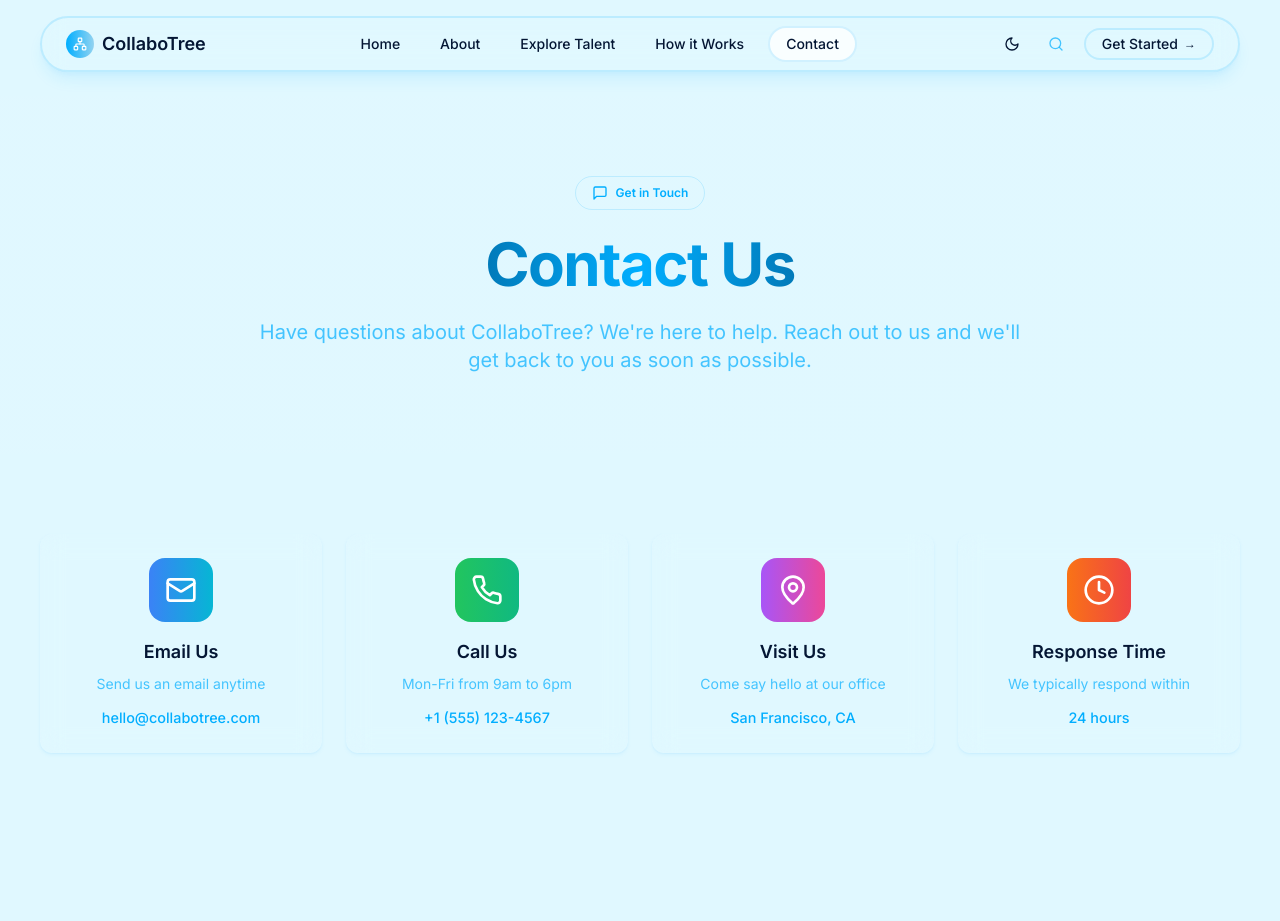
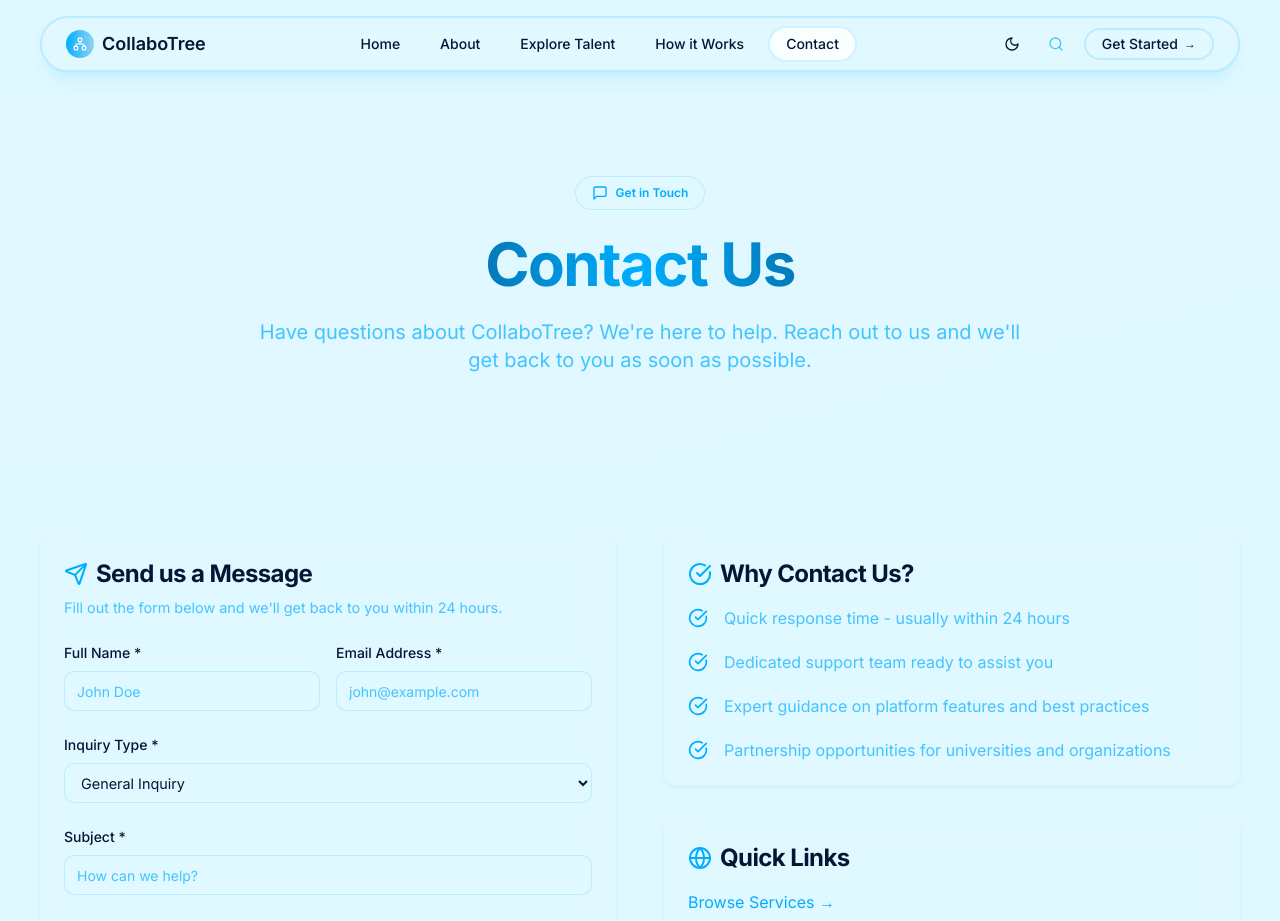
Before and after one commit to ronaldo9991/collabotree, a React (Vite) app in the folder client/: page /contact in a window 1280 px wide. Shown: the top 921 px of the page. Built offline with nearby package versions, Linux system fonts and the light colour scheme; a web font is replaced by a local one.

Commit message:
Remove contact info cards (Email/Call/Visit/Response Time), improve Why Contact Us and Quick Links spacing

```diff
--- a/client/src/pages/Contact.tsx
+++ b/client/src/pages/Contact.tsx
@@ -7,16 +7,10 @@ import { Textarea } from "@/components/ui/textarea";
 import { Badge } from "@/components/ui/badge";
 import { Footer } from "@/components/Footer";
 import {
-  Mail,
-  Phone,
-  MapPin,
-  Clock,
   Send,
   MessageSquare,
-  Users,
   Globe,
-  CheckCircle,
-  AlertCircle
+  CheckCircle
 } from "lucide-react";
 import { useToast } from "@/hooks/use-toast";
 
@@ -30,41 +24,6 @@ export default function Contact() {
     type: "general"
   });
   const [isSubmitting, setIsSubmitting] = useState(false);
-
-  const contactInfo = [
-    {
-      icon: Mail,
-      title: "Email Us",
-      description: "Send us an email anytime",
-      value: "hello@collabotree.com",
-      href: "mailto:hello@collabotree.com",
-      color: "from-blue-500 to-cyan-500"
-    },
-    {
-      icon: Phone,
-      title: "Call Us",
-      description: "Mon-Fri from 9am to 6pm",
-      value: "+1 (555) 123-4567",
-      href: "tel:+15551234567",
-      color: "from-green-500 to-emerald-500"
-    },
-    {
-      icon: MapPin,
-      title: "Visit Us",
-      description: "Come say hello at our office",
-      value: "San Francisco, CA",
-      href: "#",
-      color: "from-purple-500 to-pink-500"
-    },
-    {
-      icon: Clock,
-      title: "Response Time",
-      description: "We typically respond within",
-      value: "24 hours",
-      href: "#",
-      color: "from-orange-500 to-red-500"
-    }
-  ];
 
   const inquiryTypes = [
     { value: "general", label: "General Inquiry" },
@@ -103,25 +62,6 @@ export default function Contact() {
     setIsSubmitting(false);
   };
 
-  const containerVariants = {
-    hidden: { opacity: 0 },
-    visible: {
-      opacity: 1,
-      transition: {
-        staggerChildren: 0.1,
-      },
-    },
-  };
-
-  const itemVariants = {
-    hidden: { opacity: 0, y: 20 },
-    visible: {
-      opacity: 1,
-      y: 0,
-      transition: { duration: 0.5, ease: "easeOut" },
-    },
-  };
-
   return (
     <div className="min-h-screen bg-background">
       {/* Hero Section */}
@@ -149,51 +89,10 @@ export default function Contact() {
         </div>
       </section>
 
-      {/* Contact Information Cards */}
-      <section className="section-padding-y">
-        <div className="container-unified">
-          <motion.div
-            className="grid grid-cols-1 md:grid-cols-2 lg:grid-cols-4 gap-6 mb-16"
-            variants={containerVariants}
-            initial="hidden"
-            whileInView="visible"
-            viewport={{ once: true }}
-          >
-            {contactInfo.map((info, index) => (
-              <motion.div key={info.title} variants={itemVariants}>
-                <Card className="glass-card bg-card/50 backdrop-blur-12 border border-primary/20 hover:shadow-xl transition-all duration-300 group cursor-pointer h-full">
-                  <CardContent className="p-6 text-center">
-                    <motion.div
-                      className={`w-16 h-16 rounded-2xl bg-gradient-to-r ${info.color} flex items-center justify-center mx-auto mb-4`}
-                      whileHover={{
-                        scale: 1.1,
-                        rotate: 5,
-                        transition: { duration: 0.3 }
-                      }}
-                    >
-                      <info.icon className="w-8 h-8 text-white" />
-                    </motion.div>
-
-                    <h3 className="text-lg font-semibold mb-2">{info.title}</h3>
-                    <p className="text-sm text-muted-foreground mb-3">{info.description}</p>
-                    <a
-                      href={info.href}
-                      className="text-primary hover:text-primary/80 font-medium transition-colors"
-                    >
-                      {info.value}
-                    </a>
-                  </CardContent>
-                </Card>
-              </motion.div>
-            ))}
-          </motion.div>
-        </div>
-      </section>
-
       {/* Contact Form Section */}
       <section className="section-padding-y bg-muted/20">
         <div className="container-unified">
-          <div className="grid grid-cols-1 lg:grid-cols-2 gap-12 items-start">
+          <div className="grid grid-cols-1 lg:grid-cols-2 gap-8 md:gap-12 items-start">
             {/* Form */}
             <motion.div
               initial={{ opacity: 0, x: -50 }}
@@ -331,33 +230,33 @@ export default function Contact() {
               whileInView={{ opacity: 1, x: 0 }}
               transition={{ duration: 0.8 }}
               viewport={{ once: true }}
-              className="space-y-8"
+              className="space-y-6 md:space-y-8"
             >
               {/* Why Contact Us */}
               <Card className="glass-card bg-card/50 backdrop-blur-12 border border-primary/20">
-                <CardHeader>
-                  <CardTitle className="text-xl font-bold flex items-center gap-2">
-                    <CheckCircle className="h-5 w-5 text-primary" />
+                <CardHeader className="pb-4">
+                  <CardTitle className="text-xl md:text-2xl font-bold flex items-center gap-2">
+                    <CheckCircle className="h-5 w-5 md:h-6 md:w-6 text-primary" />
                     Why Contact Us?
                   </CardTitle>
                 </CardHeader>
-                <CardContent>
-                  <ul className="space-y-3">
-                    <li className="flex items-start gap-3">
+                <CardContent className="pt-0">
+                  <ul className="space-y-4 md:space-y-5">
+                    <li className="flex items-start gap-3 md:gap-4">
                       <CheckCircle className="h-5 w-5 text-primary mt-0.5 flex-shrink-0" />
-                      <span className="text-muted-foreground">Quick response time - usually within 24 hours</span>
+                      <span className="text-sm md:text-base text-muted-foreground leading-relaxed">Quick response time - usually within 24 hours</span>
                     </li>
-                    <li className="flex items-start gap-3">
+                    <li className="flex items-start gap-3 md:gap-4">
                       <CheckCircle className="h-5 w-5 text-primary mt-0.5 flex-shrink-0" />
-                      <span className="text-muted-foreground">Dedicated support team ready to assist you</span>
+                      <span className="text-sm md:text-base text-muted-foreground leading-relaxed">Dedicated support team ready to assist you</span>
                     </li>
-                    <li className="flex items-start gap-3">
+                    <li className="flex items-start gap-3 md:gap-4">
                       <CheckCircle className="h-5 w-5 text-primary mt-0.5 flex-shrink-0" />
-                      <span className="text-muted-foreground">Expert guidance on platform features and best practices</span>
+                      <span className="text-sm md:text-base text-muted-foreground leading-relaxed">Expert guidance on platform features and best practices</span>
                     </li>
-                    <li className="flex items-start gap-3">
+                    <li className="flex items-start gap-3 md:gap-4">
                       <CheckCircle className="h-5 w-5 text-primary mt-0.5 flex-shrink-0" />
-                      <span className="text-muted-foreground">Partnership opportunities for universities and organizations</span>
+                      <span className="text-sm md:text-base text-muted-foreground leading-relaxed">Partnership opportunities for universities and organizations</span>
                     </li>
                   </ul>
                 </CardContent>
@@ -365,31 +264,31 @@ export default function Contact() {
 
               {/* Quick Links */}
               <Card className="glass-card bg-card/50 backdrop-blur-12 border border-primary/20">
-                <CardHeader>
-                  <CardTitle className="text-xl font-bold flex items-center gap-2">
-                    <Globe className="h-5 w-5 text-primary" />
+                <CardHeader className="pb-4">
+                  <CardTitle className="text-xl md:text-2xl font-bold flex items-center gap-2">
+                    <Globe className="h-5 w-5 md:h-6 md:w-6 text-primary" />
                     Quick Links
                   </CardTitle>
                 </CardHeader>
-                <CardContent>
-                  <ul className="space-y-3">
+                <CardContent className="pt-0">
+                  <ul className="space-y-3 md:space-y-4">
                     <li>
-                      <a href="/marketplace" className="text-primary hover:text-primary/80 transition-colors flex items-center gap-2">
+                      <a href="/marketplace" className="text-sm md:text-base text-primary hover:text-primary/80 transition-colors flex items-center gap-2">
                         Browse Services →
                       </a>
                     </li>
                     <li>
-                      <a href="/how-it-works" className="text-primary hover:text-primary/80 transition-colors flex items-center gap-2">
+                      <a href="/how-it-works" className="text-sm md:text-base text-primary hover:text-primary/80 transition-colors flex items-center gap-2">
                         How It Works →
                       </a>
                     </li>
                     <li>
-                      <a href="/about" className="text-primary hover:text-primary/80 transition-colors flex items-center gap-2">
+                      <a href="/about" className="text-sm md:text-base text-primary hover:text-primary/80 transition-colors flex items-center gap-2">
                         About Us →
                       </a>
                     </li>
                     <li>
-                      <a href="/dashboard/student" className="text-primary hover:text-primary/80 transition-colors flex items-center gap-2">
+                      <a href="/dashboard/student" className="text-sm md:text-base text-primary hover:text-primary/80 transition-colors flex items-center gap-2">
                         Student Dashboard →
                       </a>
                     </li>
```
